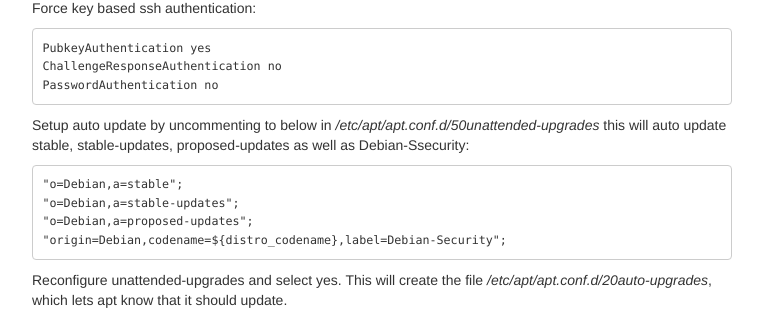
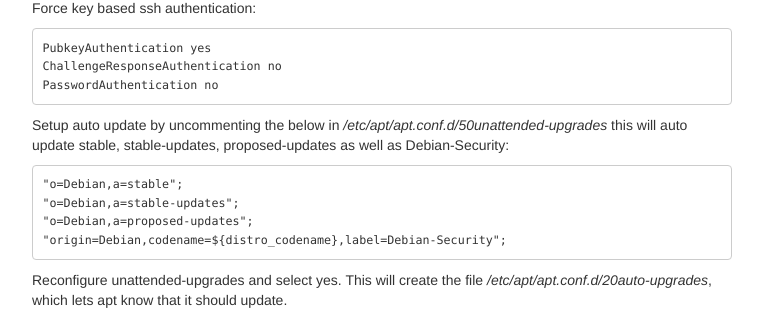
Before and after one commit to PMaynard/jekyll-nationpigeon, a Jekyll site: the page built from index.html, in a window 1280 px wide and 900 px high, scrolled down 3709 px. Shown: the part 143-453 px from the top of the window, without its empty margins (258-1021 px from the left). Built offline with Jekyll 4.4.1, drawn with Linux system fonts in a browser that asks for light colours; Markdown is read by kramdown in place of the engine named in the settings; the list of posts is cut into pages by our own code.

Commit message:
fix typo

```diff
--- a/_posts/2016-01-01-debain-fresh-install.md
+++ b/_posts/2016-01-01-debain-fresh-install.md
@@ -48,7 +48,7 @@ Force key based ssh authentication:
     ChallengeResponseAuthentication no
     PasswordAuthentication no
 
-Setup auto update by uncommenting to below in */etc/apt/apt.conf.d/50unattended-upgrades* this will auto update stable, stable-updates, proposed-updates as well as Debian-Ssecurity:
+Setup auto update by uncommenting the below in */etc/apt/apt.conf.d/50unattended-upgrades* this will auto update stable, stable-updates, proposed-updates as well as Debian-Security:
 
 	"o=Debian,a=stable";
 	"o=Debian,a=stable-updates";
```
